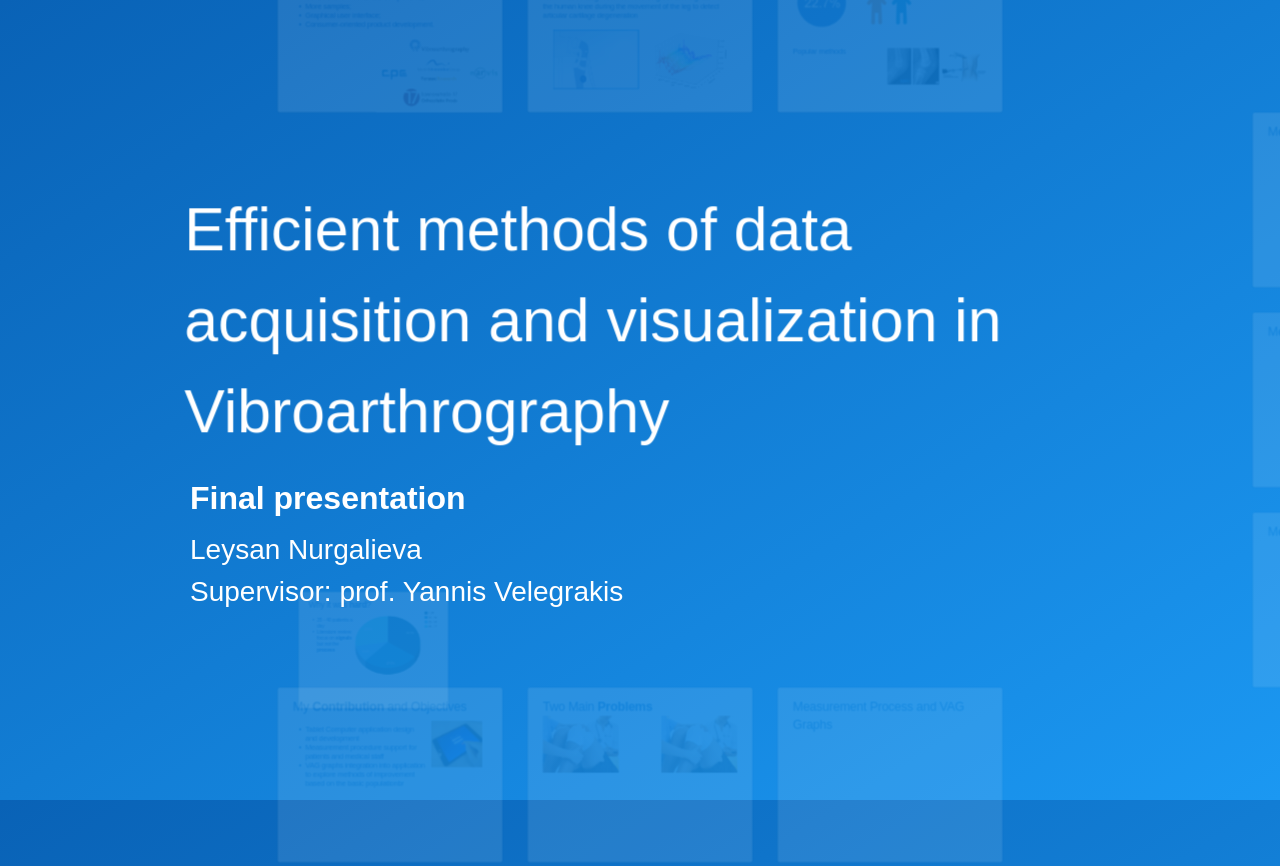
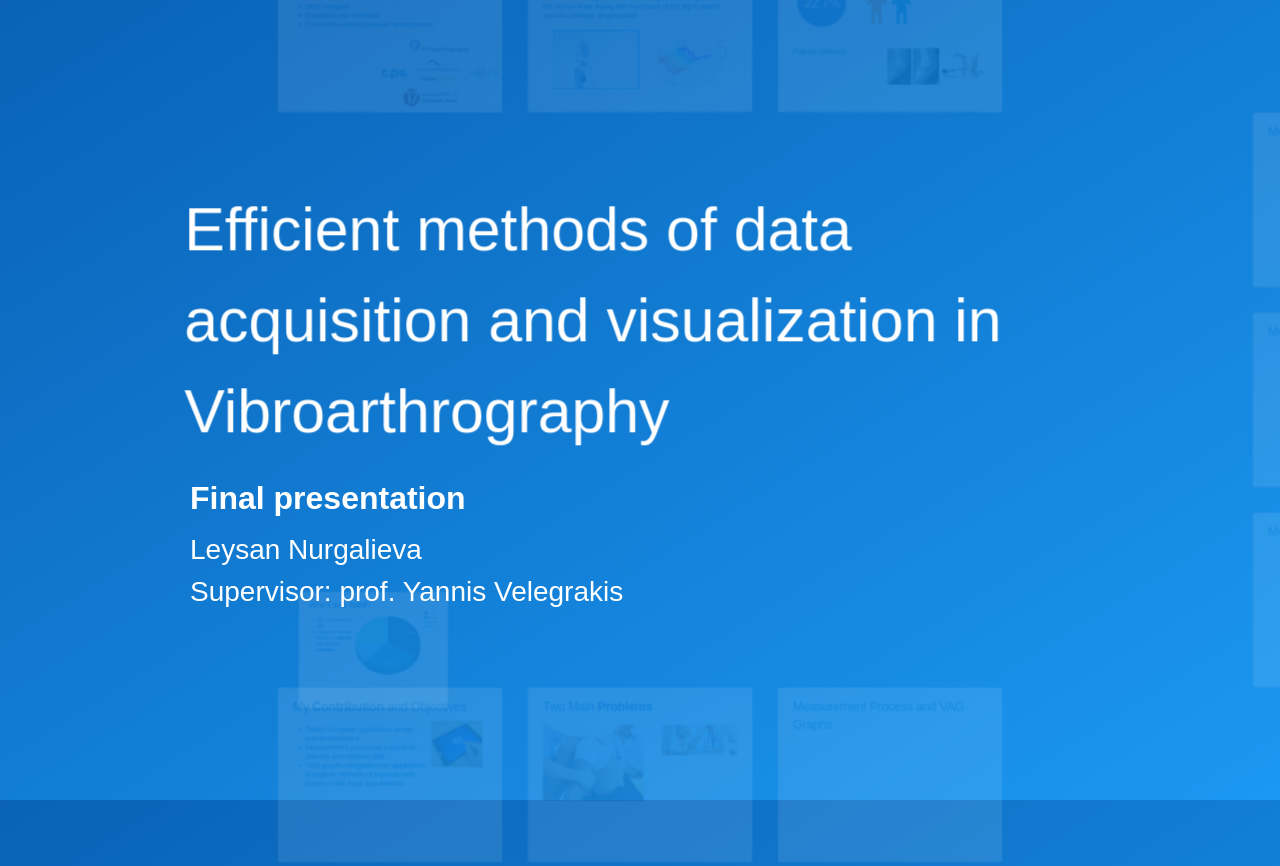
Before and after one commit to leysann/leysann.github.io, a website: page index.html in a window 1280 px wide. Shown: the top 866 px of the page. Drawn offline with Linux system fonts and the light colour scheme.

Commit message:
Update pics

```diff
--- a/index.html
+++ b/index.html
@@ -101,8 +101,8 @@
 
         <div class="step slide" data-x="0" data-y="1500">
             <q>Two Main<strong> Problems</strong></q>
-            <p><img src="images/visit.jpg" alt="Visit" style="float:left;width:304px;">
-            <img src="images/visit.jpg" alt="Visit" style="float:right;width:304px;"></p>
+            <p><br /><img src="images/visit.jpg" alt="Visit" style="float:left;width:404px;">
+            <img src="images/engage.jpg" alt="Visit" style="float:right;width:304px;"></p>
         </div>
 
          <div class="step slide" data-x="1000" data-y="1500">
```
Also changed, not shown: images/engage.jpg (added).
